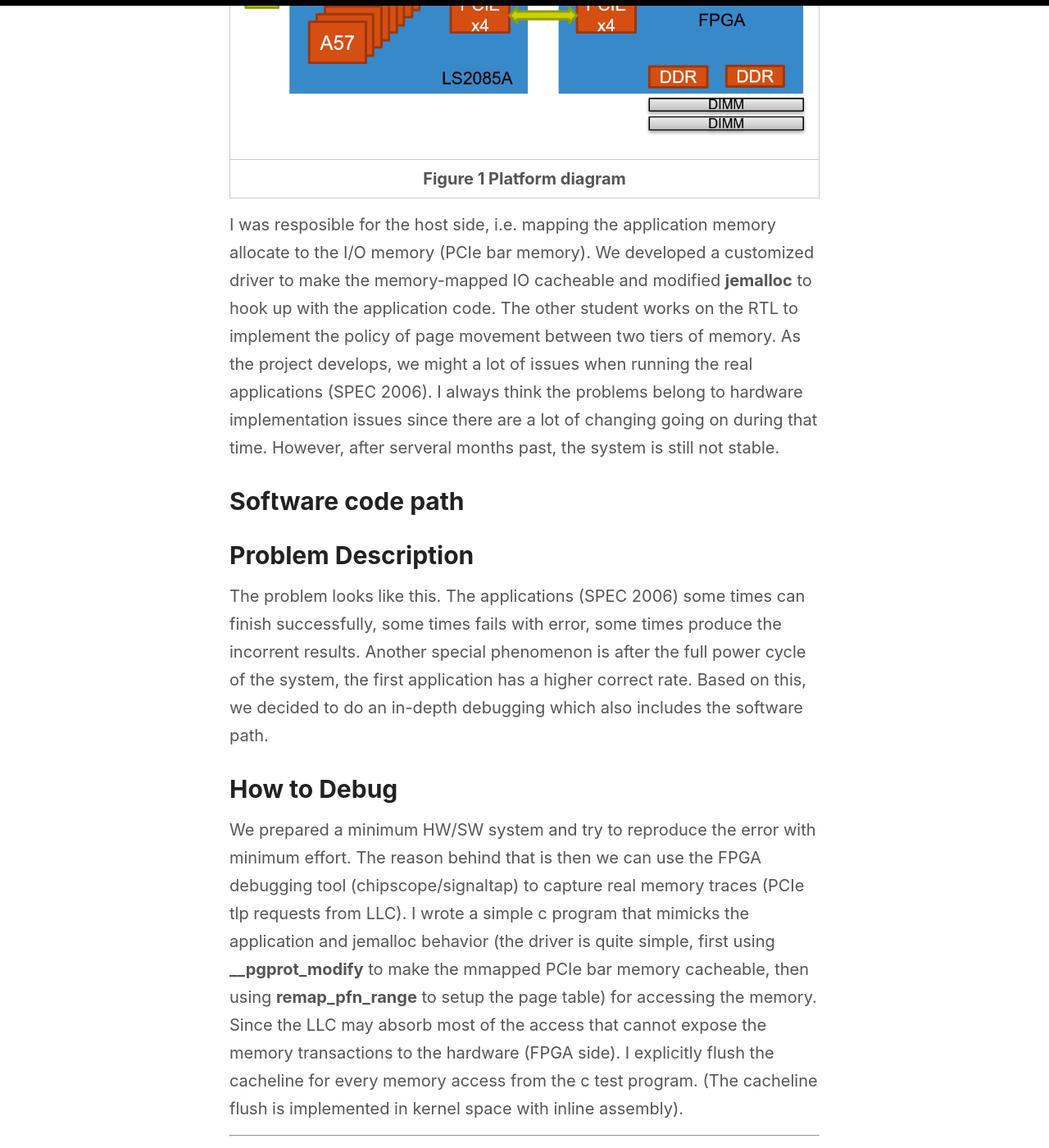
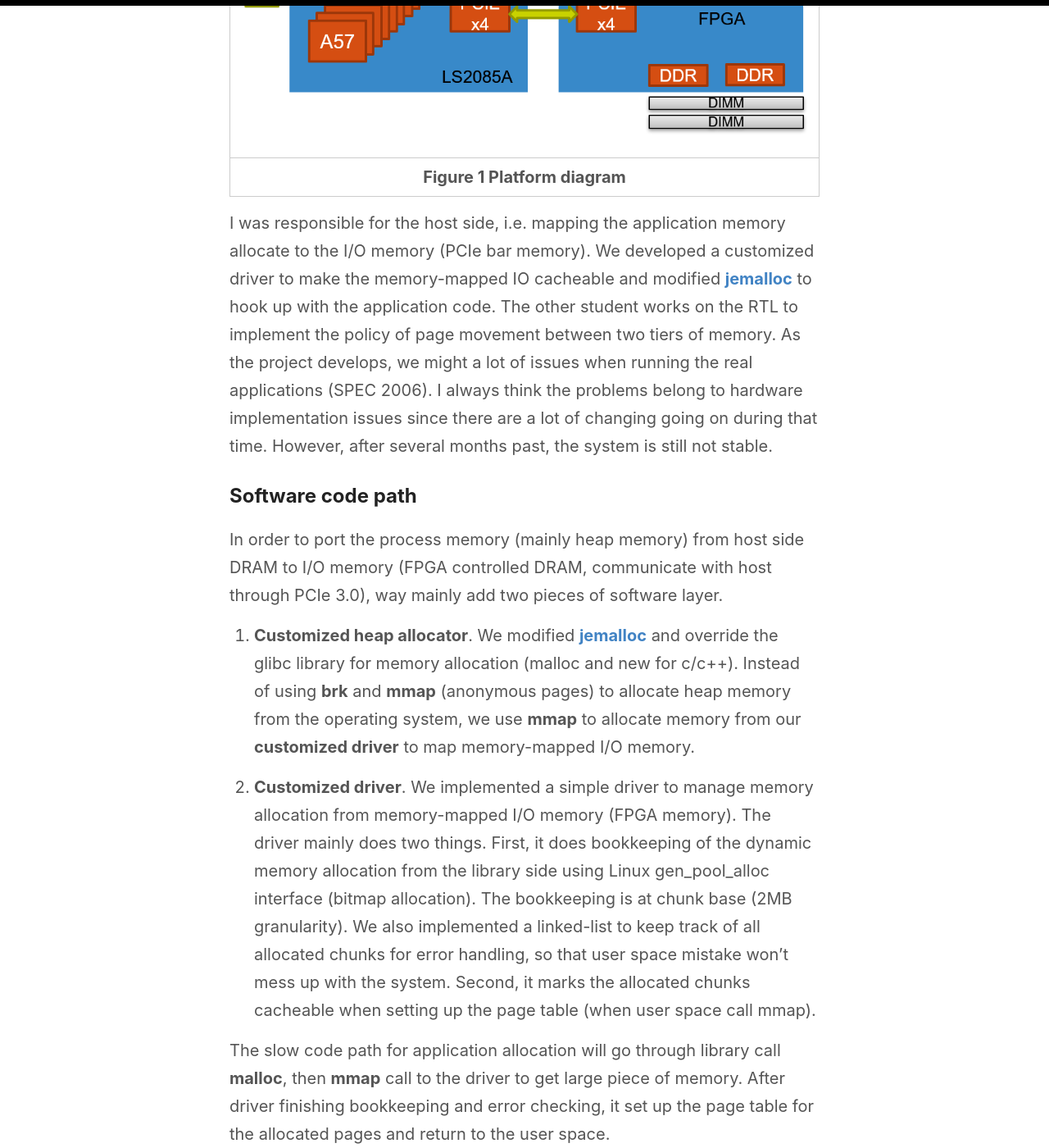
Before and after one commit to celery1124/celery1124.github.io, a Jekyll site: the page built from _posts/2019-10-27-a-debugging-experience-on-Cortex-A57.md, in a window 1280 px wide and 1400 px high, scrolled down 870 px. Shown: the whole window at 82% size. Built offline with Jekyll 4.4.1, drawn with Linux system fonts in a browser that asks for light colours; nearby versions of some CDN libraries; some of the changed text lies outside the part shown.

Commit message:
some updates to the post debugging experience on cortex a57

```diff
--- a/_posts/2019-10-27-a-debugging-experience-on-Cortex-A57.md
+++ b/_posts/2019-10-27-a-debugging-experience-on-Cortex-A57.md
@@ -5,20 +5,39 @@
 tags: [cortex-a57, fpga, cache, cache coherence]
 ---
 
-# Background
+## Background
+
 I want to keep record of a debugging experience for cache coherence problem on the ARM cortex-A57 platform for future reference.  We had a project for hardware-based memory management for hybrid memory systems (fast expensive DRAM + slow but cheap NVM).  The hardware platform we are using is an EMC customized board with an 8 core ARM A57 connected with FPGA controlled DIMMs through PCIe bus as shown in Figure 1.  The memory management logic is implemented in FPGA.  The ARM chip serves as host to run applications.  We assume in the future, the processor will have extra logic along with the memory controller for DRAM and NVM to implement some page/sub-page movement policy between DRAM and NVM.
 
 |![Platform diagram](/post_imgs/emc-board-block-diagram.png){:class="img-responsive"}|
 |:--:|
 | **Figure 1 Platform diagram** |
 
-I was resposible for the host side, i.e. mapping the application memory allocate to the I/O memory (PCIe bar memory).  We developed a customized driver to make the memory-mapped IO cacheable and modified **jemalloc** to hook up with the application code.  The other student works on the RTL to implement the policy of page movement between two tiers of memory.  As the project develops, we might a lot of issues when running the real applications (SPEC 2006).  I always think the problems belong to hardware implementation issues since there are a lot of changing going on during that time.  However, after serveral months past, the system is still not stable.
+I was responsible for the host side, i.e. mapping the application memory allocate to the I/O memory (PCIe bar memory).  We developed a customized driver to make the memory-mapped IO cacheable and modified [**jemalloc**](https://github.com/jemalloc/jemalloc) to hook up with the application code.  The other student works on the RTL to implement the policy of page movement between two tiers of memory.  As the project develops, we might a lot of issues when running the real applications (SPEC 2006).  I always think the problems belong to hardware implementation issues since there are a lot of changing going on during that time.  However, after several months past, the system is still not stable.
 
-# Software code path
+## Software code path
 
+In order to port the process memory (mainly heap memory) from host side DRAM to I/O memory (FPGA controlled DRAM, communicate with host through PCIe 3.0), way mainly add two pieces of software layer.
 
-# Problem Description
-The problem looks like this.  The applications (SPEC 2006) some times can finish successfully, some times fails with error, some times produce the incorrent results.  Another special phenomenon is after the full power cycle of the system, the first application has a higher correct rate.  Based on this, we decided to do an in-depth debugging which also includes the software path.
+1. **Customized heap allocator**.  We modified [**jemalloc**](https://github.com/jemalloc/jemalloc) and override the glibc library for memory allocation (malloc and new for c/c++).  Instead of using **brk** and **mmap** (anonymous pages) to allocate heap memory from the operating system, we use **mmap** to allocate memory from our **customized driver** to map memory-mapped I/O memory.
 
-# How to Debug
-We prepared a minimum HW/SW system and try to reproduce the error with minimum effort.  The reason behind that is then we can use the FPGA debugging tool (chipscope/signaltap) to capture real memory traces (PCIe tlp requests from LLC).  I wrote a simple c program that mimicks the application and jemalloc behavior (the driver is quite simple, first using **__pgprot_modify** to make the mmapped PCIe bar memory cacheable, then using **remap_pfn_range** to setup the page table) for accessing the memory.  Since the LLC may absorb most of the access that cannot expose the memory transactions to the hardware (FPGA side).  I explicitly flush the cacheline for every memory access from the c test program. (The cacheline flush is implemented in kernel space with inline assembly).
+2. **Customized driver**.  We implemented a simple driver to manage memory allocation from memory-mapped I/O memory (FPGA memory).  The driver mainly does two things.  First, it does bookkeeping of the dynamic memory allocation from the library side using Linux gen_pool_alloc interface (bitmap allocation).  The bookkeeping is at chunk base (2MB granularity).  We also implemented a linked-list to keep track of all allocated chunks for error handling, so that user space mistake won't mess up with the system.  Second, it marks the allocated chunks cacheable when setting up the page table (when user space call mmap).
+
+The slow code path for application allocation will go through library call **malloc**, then **mmap** call to the driver to get large piece of memory.  After driver finishing bookkeeping and error checking, it set up the page table for the allocated pages and return to the user space.
+
+## Problem Description
+
+The problem looks like this.  The applications (SPEC 2006) sometimes can finish successfully, sometimes fails with error, sometimes produce the incorrect results.  Another special phenomenon is after the full power cycle of the system, the first application has a higher correct rate.  Based on this, we decided to do an in-depth debugging which also includes the software path.
+
+## How to Debug
+We prepared a minimum HW/SW system and try to reproduce the error with minimum effort.  The reason behind that is we can spare FPGA logic and use the FPGA debugging tool (chipscope/signaltap) to capture real memory traces (PCIe TLP requests from LLC).  I wrote a simple c program that mimicks a memory test application and jemalloc behavior (the driver is quite simple, first using **__pgprot_modify** to make the mmapped PCIe bar memory cacheable, then using **remap_pfn_range** to setup the page table) for accessing the memory.  Since the LLC may absorb most of the access that cannot expose the memory transactions to the hardware (FPGA side).  I explicitly flush the cacheline for every memory access from the c test program. (The cacheline flush is implemented in kernel space with inline assembly).  The memory test logic is similar to x86 memtest program that write various data patterns and read back for comparison. (This memory test program is able to trigger the problem we observed previously, but with a lower rate compared to SPEC2006.)  The micro testing program also contains triggering logic for FPGA signaltap trigger and error checking (stop signaltap).  However, since we bypass host side cache, the error rate is much higher and can easily trigger memory error.
+
+After launch the simulated program (that emulate the entire software stack) many times.  We were able to trigger a memory error (from the memory test logic).  We then collect memory traces from the FPGA side.  I manually analyze the memory traces to find what is the root cause events.
+
+## The bug we found
+
+While examining the memory traces to the FPGA (basically LLC misses, or PCIe memory requests), I found the memory event that cause the memory error (RAW) and finally revealed the issue that dangled for the past few months.
+
+From the trace, I located the error memory address (report from the user-space memory checker program) and trace back the memory traffic before that access.  I found there are duplicated writes to that address that eventually cause the problem.  So, a write with stale data in between a read after write (RAW) sequence which triggers the software error.  This indicates that it might be a dirty cacheline write back event from another core that corrupts the correct data (the memory address that has error).  It is highly possible there is an I/O coherency bug that is the root cause of this issue.
+
+A few months later, we were able to talk with some folks from Intel.  One of them were in the FPGA team (Altera) for a while and confirm this bug.  What an experience!
```
